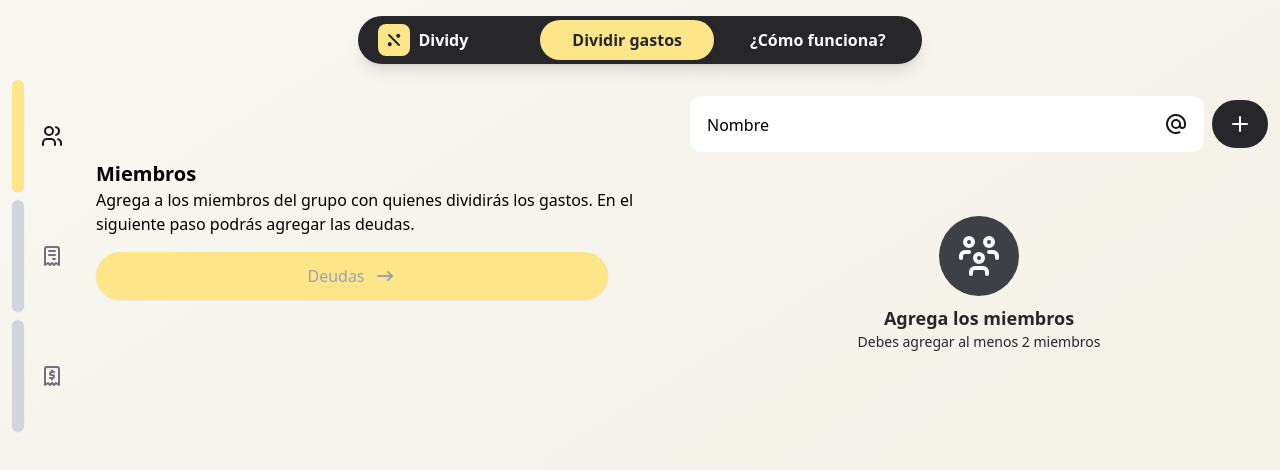
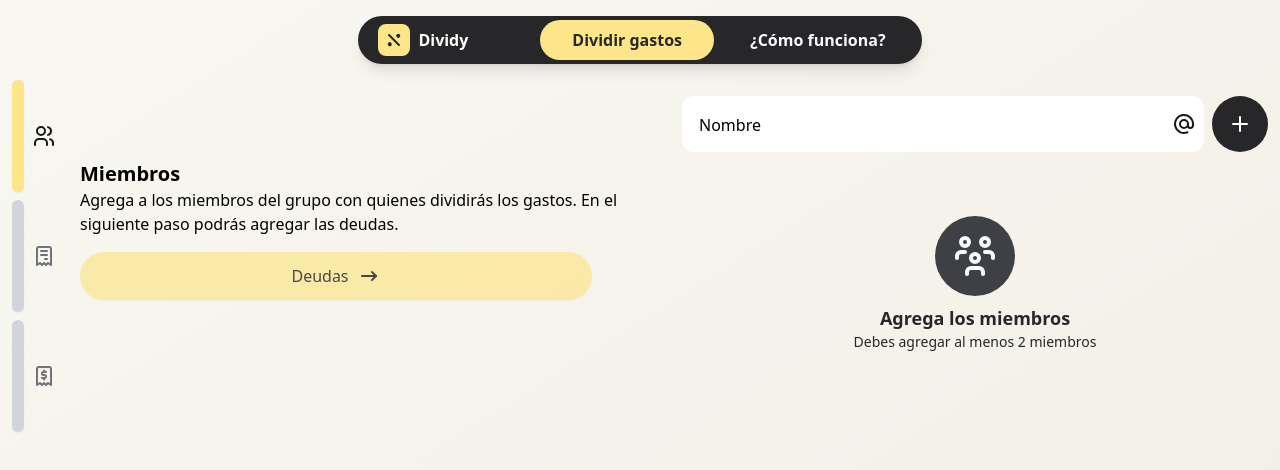
Before and after one commit to nicosmico/dividy-frontend, a React (Vite) app: page /split-bills/members in a window 1280 px wide. Shown: the top 470 px of the page. Built offline with nearby package versions, Linux system fonts and the light colour scheme.

Commit message:
fix(IconButton,RoundedLink): Fix styles

```diff
--- a/src/components/form/Input.tsx
+++ b/src/components/form/Input.tsx
@@ -13,6 +13,7 @@ export function Input({ label, icon, onIconClick, register, ...props }: Props) {
   const id = register?.name
     ? `${register.name}-${crypto.randomUUID()}`
     : props.id;
+
   return (
     <div className='relative w-full'>
       <input
--- a/src/components/ui/IconButton.tsx
+++ b/src/components/ui/IconButton.tsx
@@ -9,7 +9,9 @@ export function IconButton({
     <button
       type='button'
       className={twMerge(
-        'flex items-center justify-center gap-2 rounded-full px-4 py-3 transition enabled:active:scale-95 disabled:opacity-60 disabled:active:opacity-60',
+        'flex items-center justify-center gap-2 rounded-full px-2 py-2 transition',
+        'enabled:active:scale-90',
+        'disabled:opacity-70 disabled:active:opacity-70',
         'md:hover:enabled:opacity-90 md:hover:enabled:brightness-90',
         className
       )}
--- a/src/components/ui/RoundedLink.tsx
+++ b/src/components/ui/RoundedLink.tsx
@@ -12,10 +12,11 @@ export function RoundedLink({
 }: Props) {
   return (
     <Link
+      aria-disabled={disabled}
       className={twMerge(
         'flex items-center justify-center gap-2 rounded-full px-8 py-3 transition enabled:active:scale-95',
         'md:hover:enabled:opacity-95 md:hover:enabled:brightness-95',
-        disabled && 'bg-gray-200 text-gray-400 active:bg-gray-200',
+        disabled && 'pointer-events-none opacity-70 active:opacity-70',
         className
       )}
       {...props}
--- a/src/features/split-bills/components/MemberForm.tsx
+++ b/src/features/split-bills/components/MemberForm.tsx
@@ -117,7 +117,7 @@ export function MemberForm({
       </div>
 
       {submitButton === SubmitButton.ASIDE_ROUNDED && (
-        <IconButton type='submit' className='mt-1 h-min bg-zinc-800 text-white'>
+        <IconButton type='submit' className='h-min bg-zinc-800 p-4 text-white'>
           <IconPlus />
         </IconButton>
       )}
--- a/src/features/split-bills/components/MemberList.tsx
+++ b/src/features/split-bills/components/MemberList.tsx
@@ -37,7 +37,7 @@ export function MemberList({ members, onEdit, onDelete }: Props) {
             </div>
 
             <IconButton
-              className='px-1 py-1 text-red-400 md:hover:bg-red-400 md:hover:text-white'
+              className='text-red-400 md:hover:bg-red-400 md:hover:text-white'
               onClick={(event) => {
                 event.stopPropagation();
                 onDelete(member.uuid);
```
